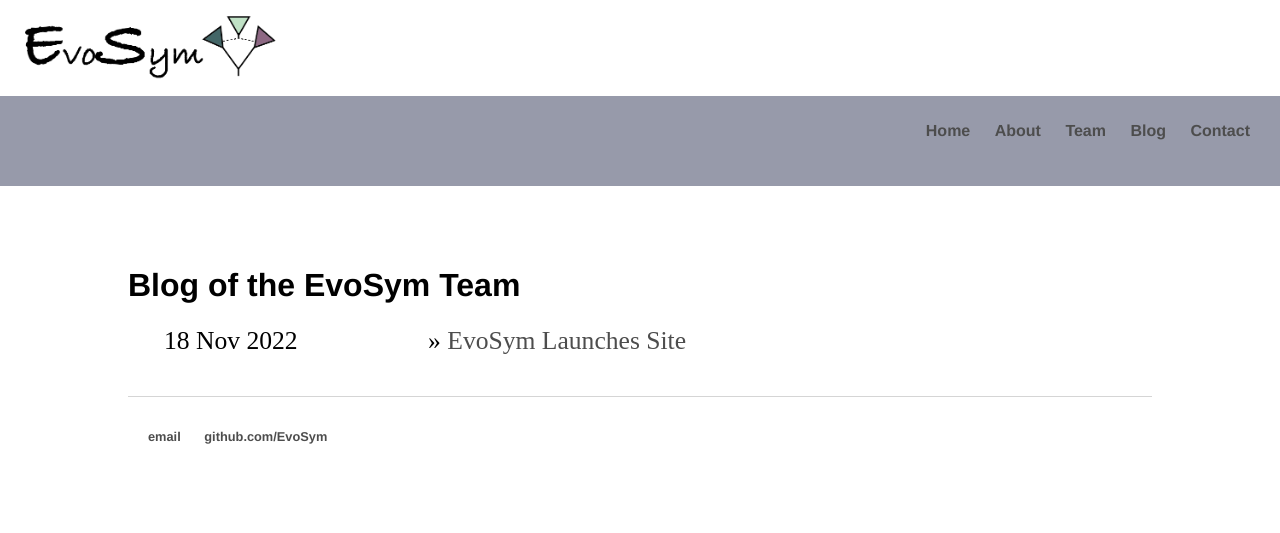
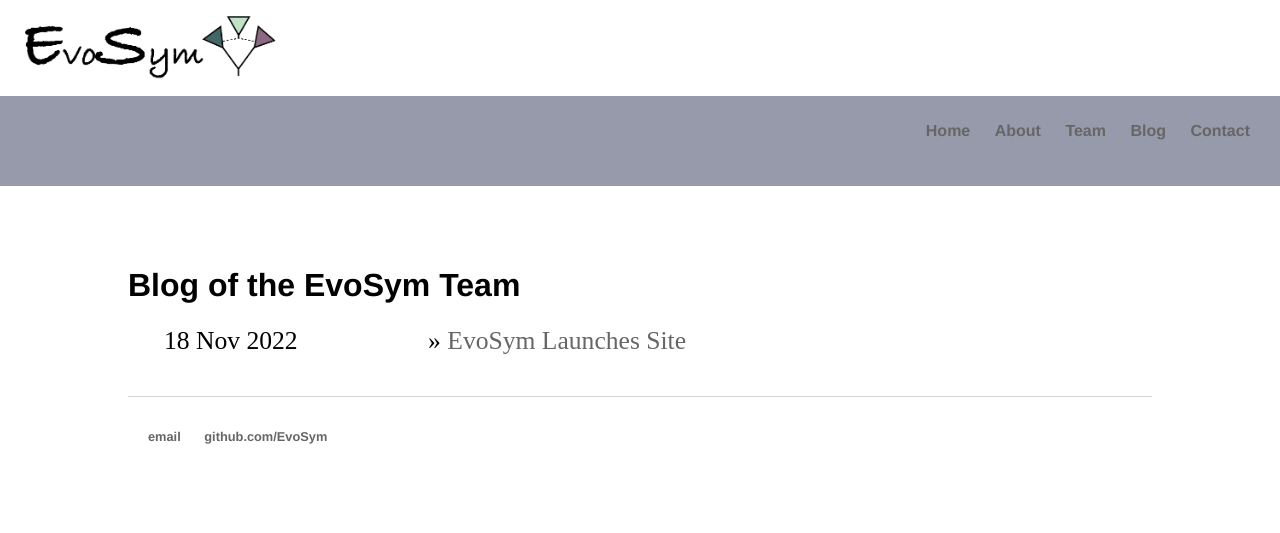
Before and after one commit to EvoSym/EvoSym.github.io, a Jekyll site: the page built from blog/index.html, in a window 1280 px wide. Shown: the top 533 px of the page. Built offline with Jekyll 4.4.1, drawn with Linux system fonts in a browser that asks for light colours.

Commit message:
Update main.css

```diff
--- a/css/main.css
+++ b/css/main.css
@@ -33,7 +33,7 @@ nav ul li, footer ul li {
 }
 a {
     text-decoration: none;
-    color: #4d4d4d;
+    color: #666;
 }
 a:hover {
     text-decoration: underline;
```
